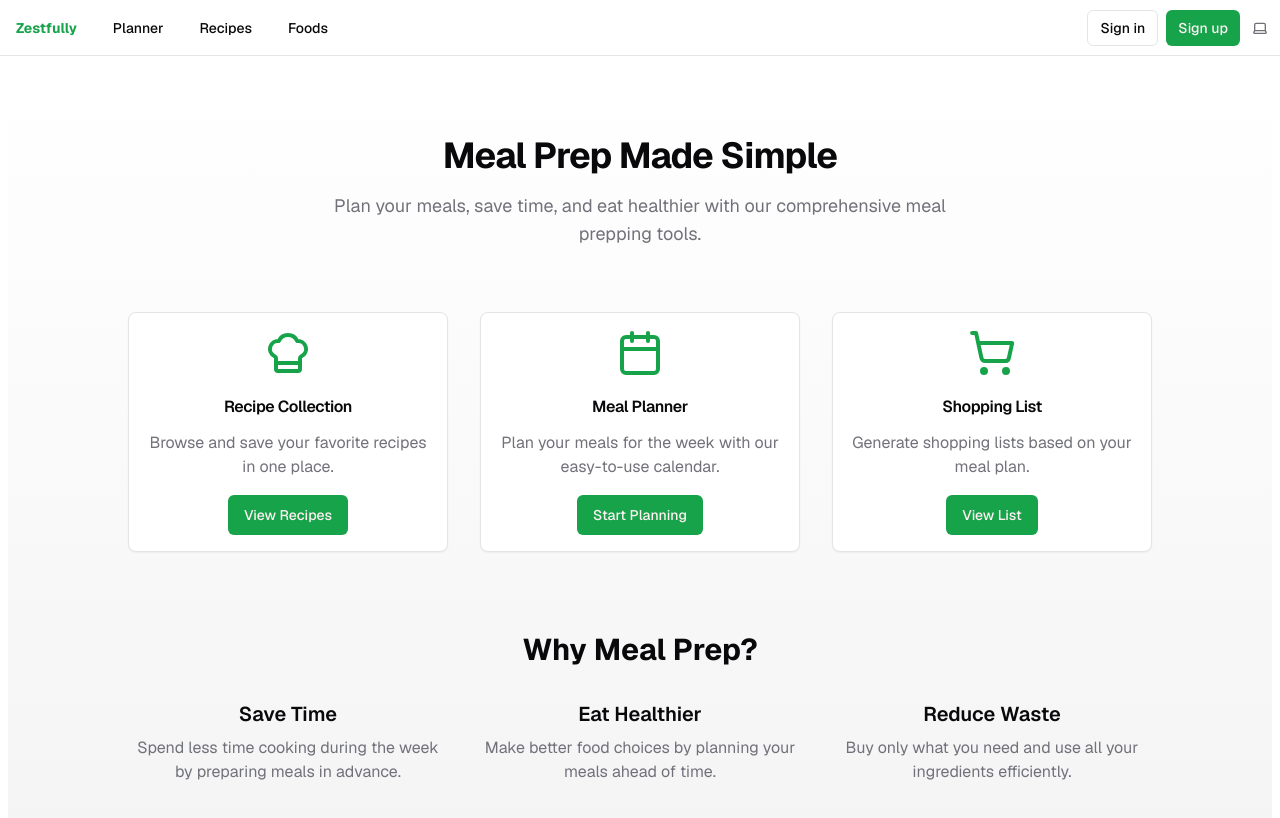
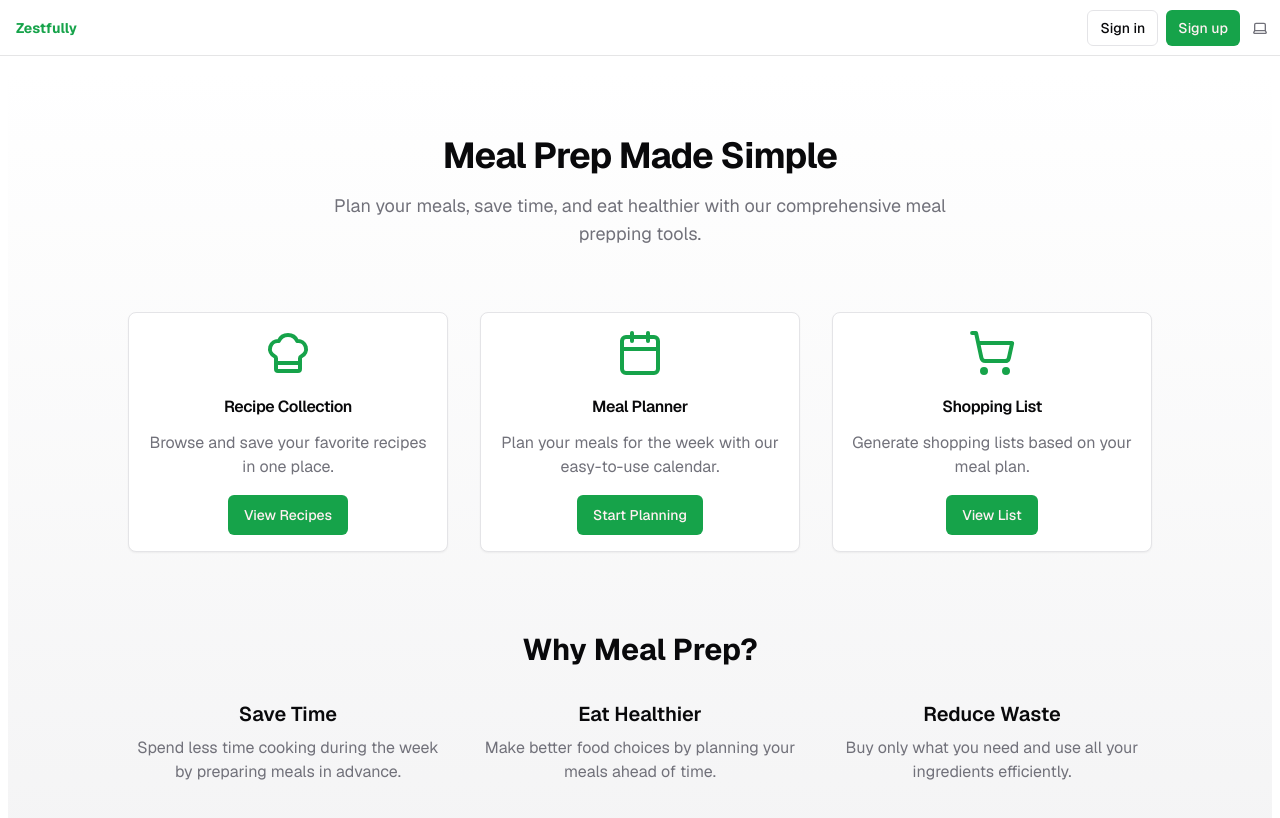
Before and after one commit to ahofmeister/zestfully, a Next.js app: page / in a window 1280 px wide. Shown: the top 818 px of the page. Built offline with nearby package versions, Linux system fonts and the light colour scheme; no server answers.

Commit message:
feat: Remove navigation for now

```diff
--- a/app/layout.tsx
+++ b/app/layout.tsx
@@ -61,33 +61,7 @@ export default function RootLayout({
                       </NavigationMenuLink>
                     </Link>
                   </NavigationMenuItem>
-                  <NavigationMenuItem>
-                    <Link href="/planner" legacyBehavior passHref>
-                      <NavigationMenuLink
-                        className={navigationMenuTriggerStyle()}
-                      >
-                        Planner
-                      </NavigationMenuLink>
-                    </Link>
-                  </NavigationMenuItem>
-                  <NavigationMenuItem>
-                    <Link href="/recipes" legacyBehavior passHref>
-                      <NavigationMenuLink
-                          className={navigationMenuTriggerStyle()}
-                      >
-                        Recipes
-                      </NavigationMenuLink>
-                    </Link>
-                  </NavigationMenuItem>
-                  <NavigationMenuItem>
-                    <Link href="/foods" legacyBehavior passHref>
-                      <NavigationMenuLink
-                          className={navigationMenuTriggerStyle()}
-                      >
-                        Foods
-                      </NavigationMenuLink>
-                    </Link>
-                  </NavigationMenuItem>
+
                 </NavigationMenuList>
               </NavigationMenu>
               <div className="flex items-center text-sm justify-self-end">
```
